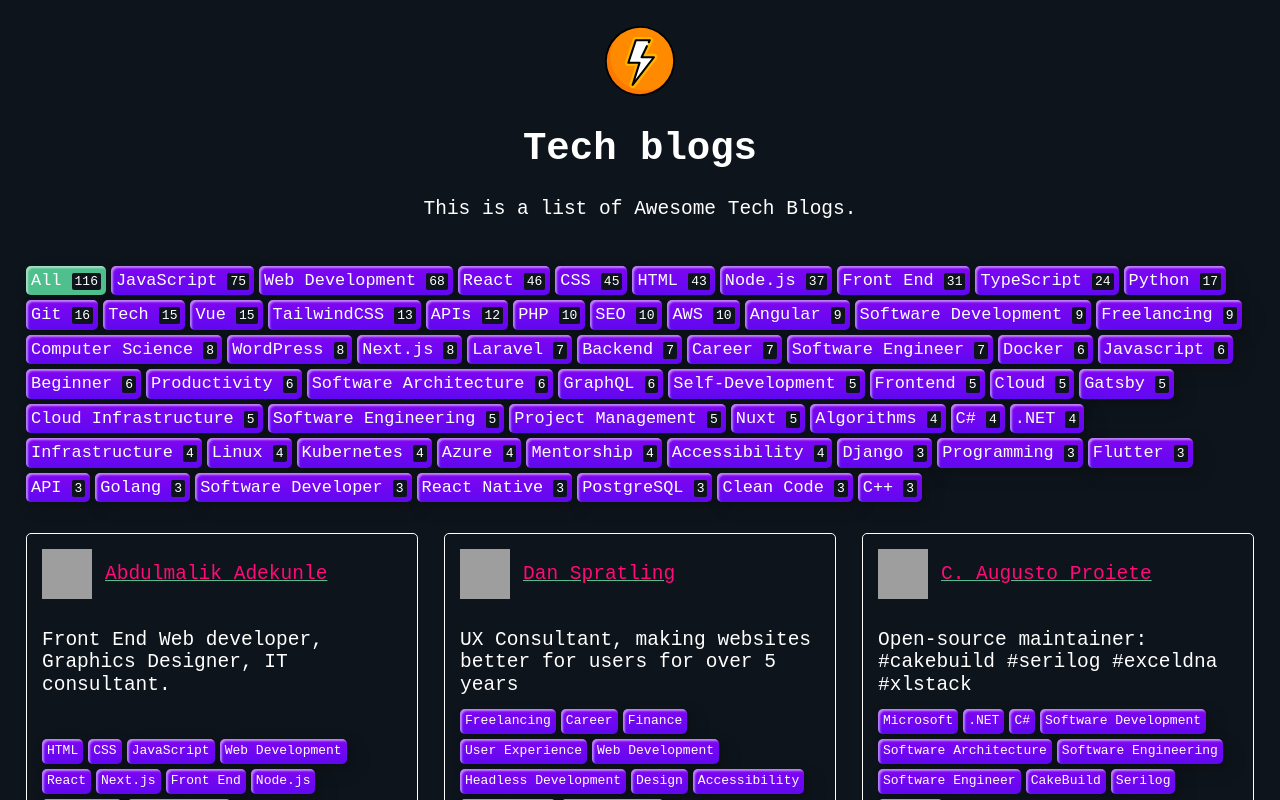
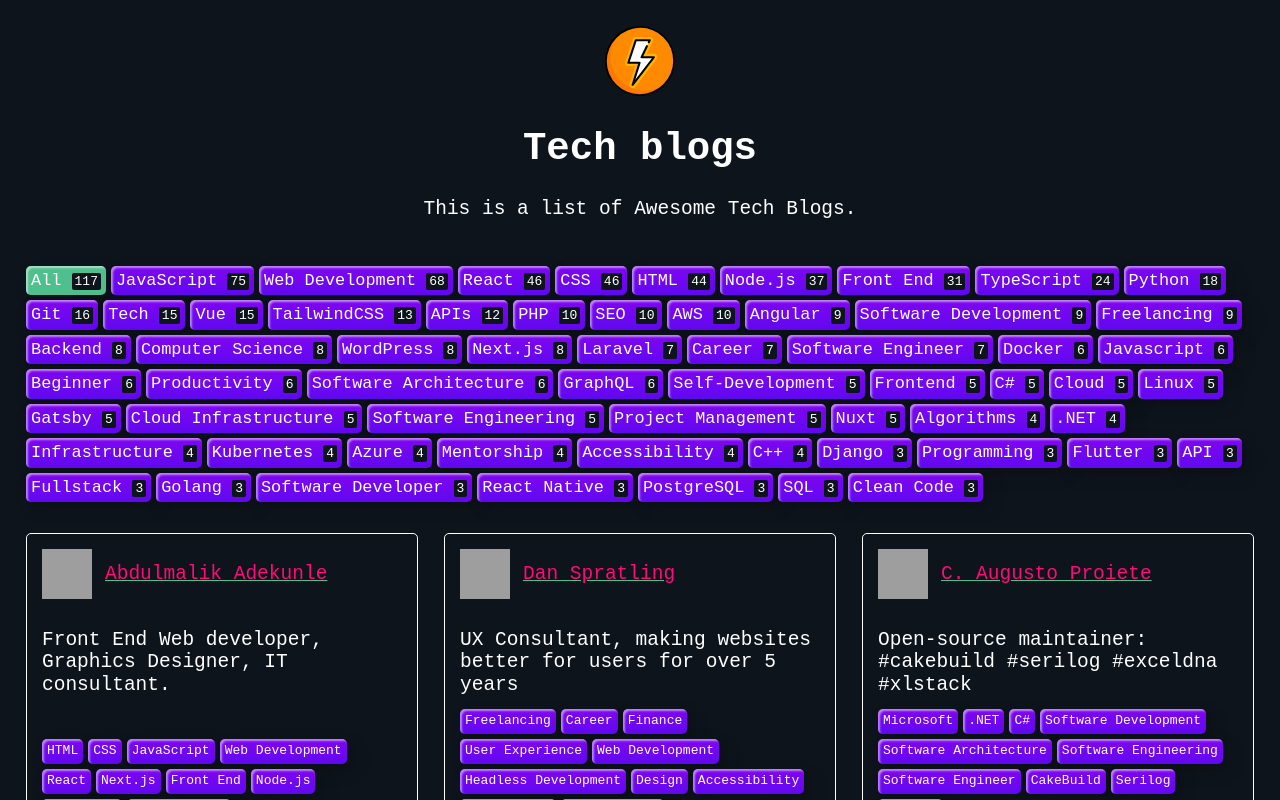
Before and after one commit to markodenic/awesome-tech-blogs, a Nuxt app: page / in a window 1280 px wide. Shown: the top 800 px of the page. Built offline with nearby package versions, Linux system fonts and the light colour scheme; grey boxes are pictures that could not be loaded.

Commit message:
Update data.js
Added Software Pragmatism

```diff
--- a/data.js
+++ b/data.js
@@ -894,6 +894,23 @@ module.exports = [
       "React",
       "Next.js",
       "Node.js",
+    ],
+  },
+  {
+    name: "Jason Ross",
+    description: "👨🏻‍💻 Developer | ✍️ Blogger - I write about software engineering, algorithms and languages.",
+    url: "https://www.softwarepragmatism.com/",
+    tags: [
+      "Python",
+      "C#",
+      "SQL",
+      "C++",
+      "Windows",
+      "Linux",
+      "Backend",
+      "Fullstack",
+      "HTML",
+      "CSS",
     ],
   },
   {
```
